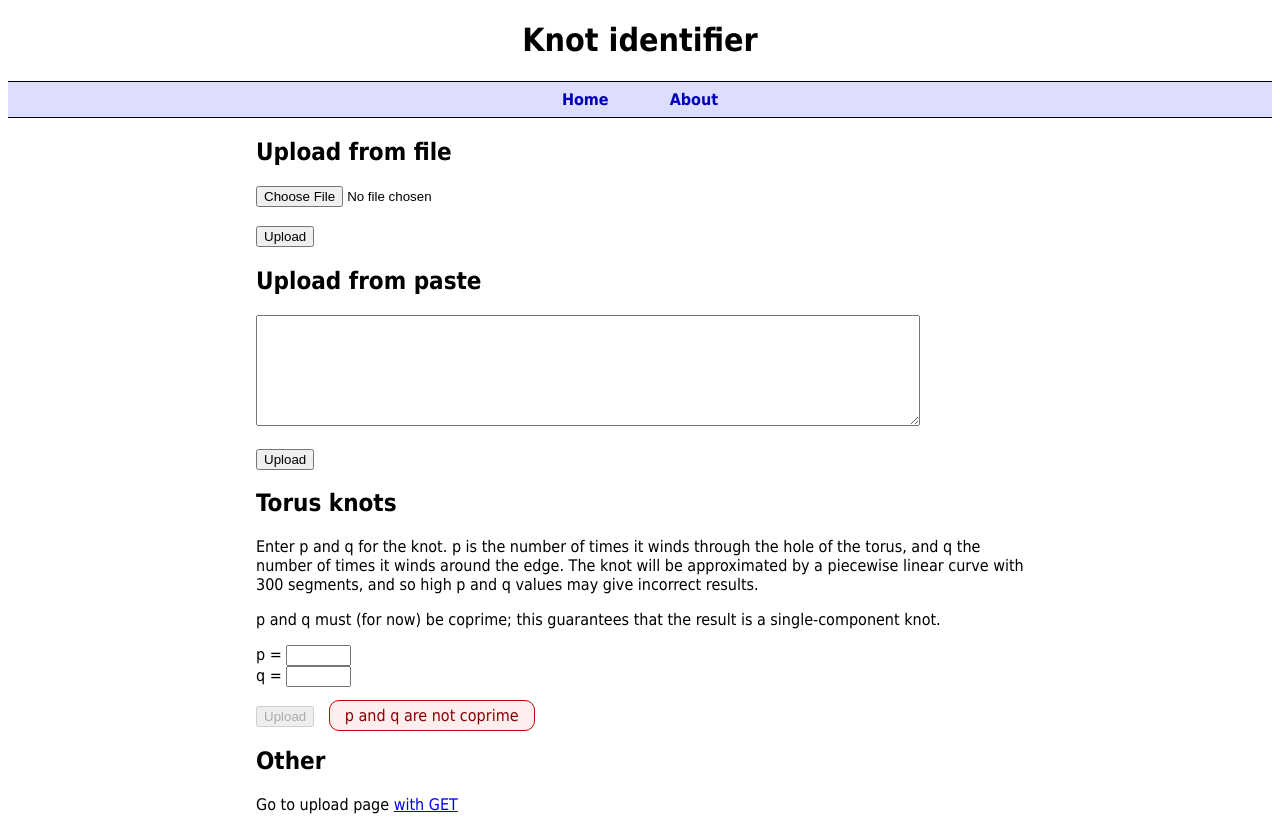
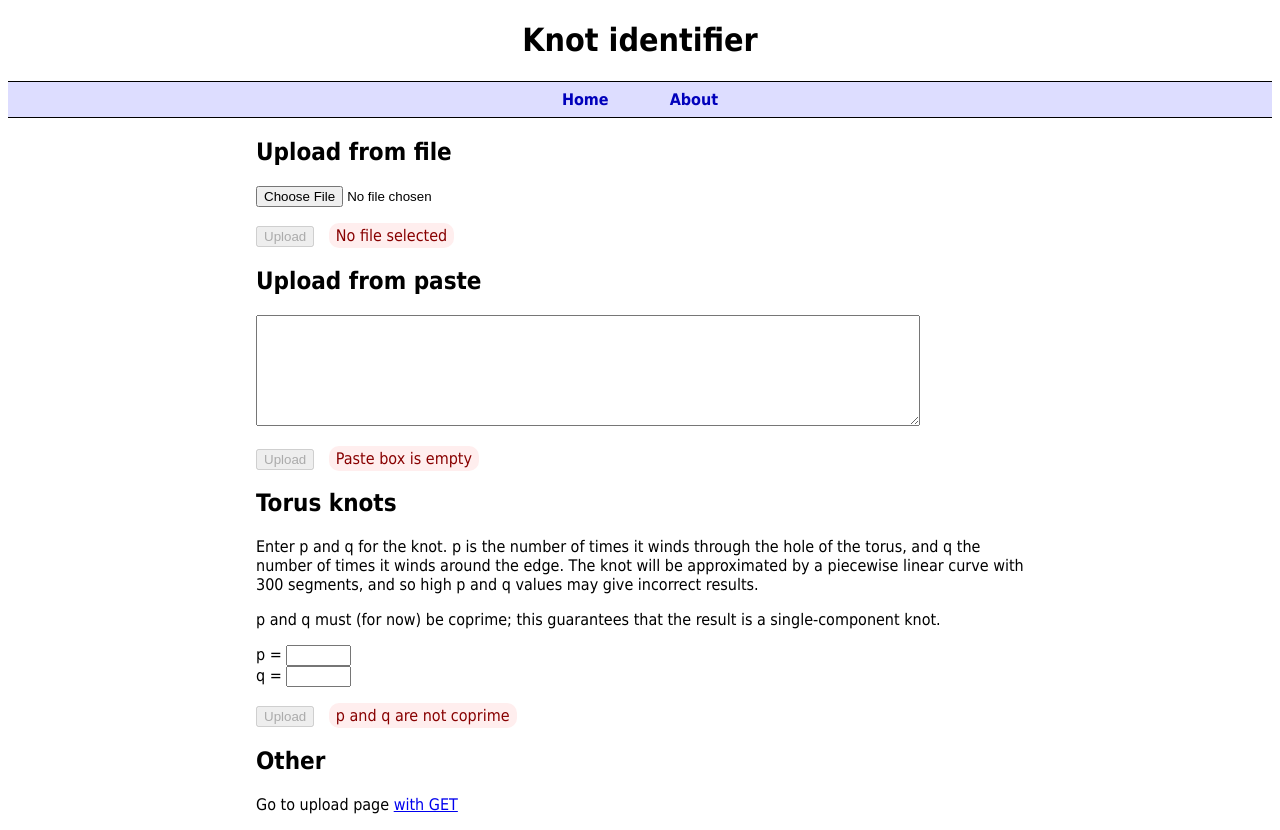
Before and after one commit to SPOCKnots/KnotID, a Flask app: page / in a window 1280 px wide. Run offline with Flask 2, Linux system fonts and the light colour scheme.

Commit message:
Added simple input validation everywhere

```diff
--- a/static/style.css
+++ b/static/style.css
@@ -106,10 +106,10 @@ div.disabled_notice {
     display: inline;
     color: #880000;
     background-color: #ffeeee;
-    padding: 5px 15px 5px 15px;
+    padding: 3px 7px 3px 7px;
     border-radius: 10px;
-    border: solid;
-    border-width: 1px;
+    /* border: solid; */
+    /* border-width: 1px; */
     border-color: #cc0000;
 }
 
@@ -118,10 +118,10 @@ div.enabled_notice {
     display: inline;
     color: #008800;
     background-color: #eeffee;
-    padding: 5px 15px 5px 15px;
+    padding: 3px 7px 3px 7px;
     border-radius: 10px;
-    border: solid;
-    border-width: 1px;
+    /* border: solid; */
+    /* border-width: 1px; */
     border-color: #00cc00;
 }
 
--- a/templates/index.html
+++ b/templates/index.html
@@ -3,17 +3,59 @@
 {% block body_centre %}
   <h2>Upload from file</h2>
   <form action="upload" method="POST" enctype="multipart/form-data">
-    <input type="file" name="pointsfile" size="40">
+    <input type="file" name="pointsfile" size="40" onchange="checkFile()" id="file_selector">
     <br><br>
-    <input type="submit" value="Upload">
+    <input type="submit" value="Upload" id="file_button" disabled> <div id="file_check" class="disabled_notice">No file selected</div>
   </form>
+
+  <script>
+   function checkFile() {
+       var fileElement = document.getElementById( 'file_selector' );
+       var fileCheckText = document.getElementById( 'file_check' );
+       var button = document.getElementById( 'file_button' );
+
+       if ( fileElement.value != "" ) {
+           fileCheckText.className = 'enabled_notice';
+           fileCheckText.innerHTML = 'File selected';
+           button.disabled = false;
+       } else {
+           fileCheckText.className = 'disabled_notice';
+           fileCheckText.innerHTML = 'No file selected';
+           button.disabled = true;
+       }
+   }
+
+   checkFile()
+  </script>
 
   <h2>Upload from paste</h2>
   <form action="upload" method="POST" enctype="multipart/form-data">
-    <textarea name="pointstext" rows="7" cols="80"></textarea>
+    <textarea name="pointstext" rows="7" cols="80" oninput="checkPaste()" id="paste_box"></textarea>
     <br><br>
-    <input type="submit" value="Upload">
+    <input type="submit" value="Upload" id="paste_button" disabled> <div id="paste_check"  class="disabled_notice">Paste box is empty</div>
   </form>
+
+  <script>
+   function checkPaste() {
+       var pasteElement = document.getElementById( 'paste_box' );
+       var pasteCheckText = document.getElementById( 'paste_check' );
+       var button = document.getElementById( 'paste_button' );
+
+       console.log( pasteElement.value );
+
+       if ( pasteElement.value != "") {
+           pasteCheckText.className = 'enabled_notice';
+           pasteCheckText.innerHTML = 'Paste box contains text';
+           button.disabled = false;
+       } else {
+           pasteCheckText.className = 'disabled_notice';
+           pasteCheckText.innerHTML = 'Paste box is empty';
+           button.disabled = true;
+       }
+   }
+
+   checkPaste();
+  </script>
 
   <h2>Torus knots</h2>
 
@@ -52,19 +94,18 @@
        var p = parseInt( document.getElementById( 'p_text' ).value );
        var q = parseInt( document.getElementById( 'q_text' ).value );
 
-       var correct_text = document.getElementById( 'pq_check' );
+       var correctText = document.getElementById( 'pq_check' );
        var button = document.getElementById( 'pq_button' );
-
 
        if ( !isNaN( p ) && !isNaN( q ) &&
            gcd( parseInt( p ), parseInt( q ) ) === 1 ) {
-               correct_text.className = 'enabled_notice';
-               correct_text.innerHTML = 'p and q are coprime';
+               correctText.className = 'enabled_notice';
+               correctText.innerHTML = 'p and q are coprime';
                button.disabled = false;
        } else {
-           var correct_text = document.getElementById( 'pq_check' );
-           correct_text.className = 'disabled_notice';
-           correct_text.innerHTML = 'p and q are not coprime';
+           var correctText = document.getElementById( 'pq_check' );
+           correctText.className = 'disabled_notice';
+           correctText.innerHTML = 'p and q are not coprime';
            button.disabled = true;
        }
    }
```
